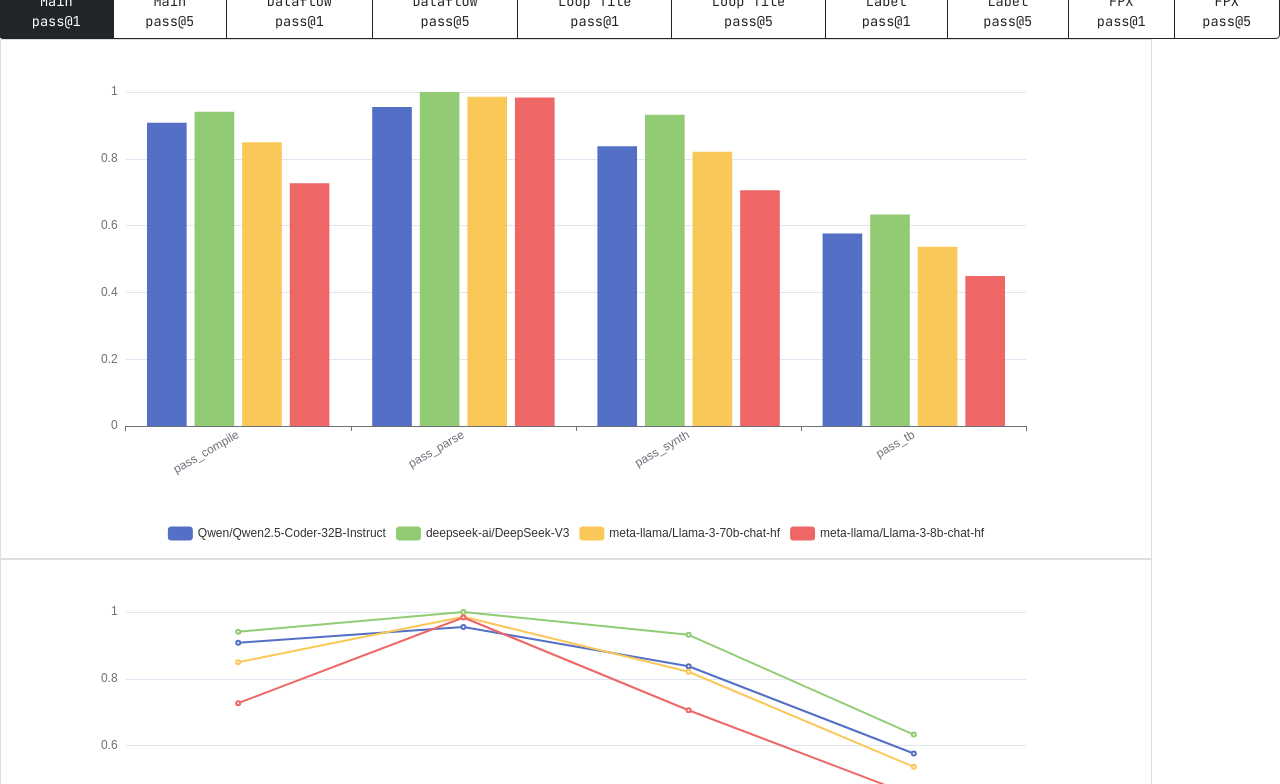
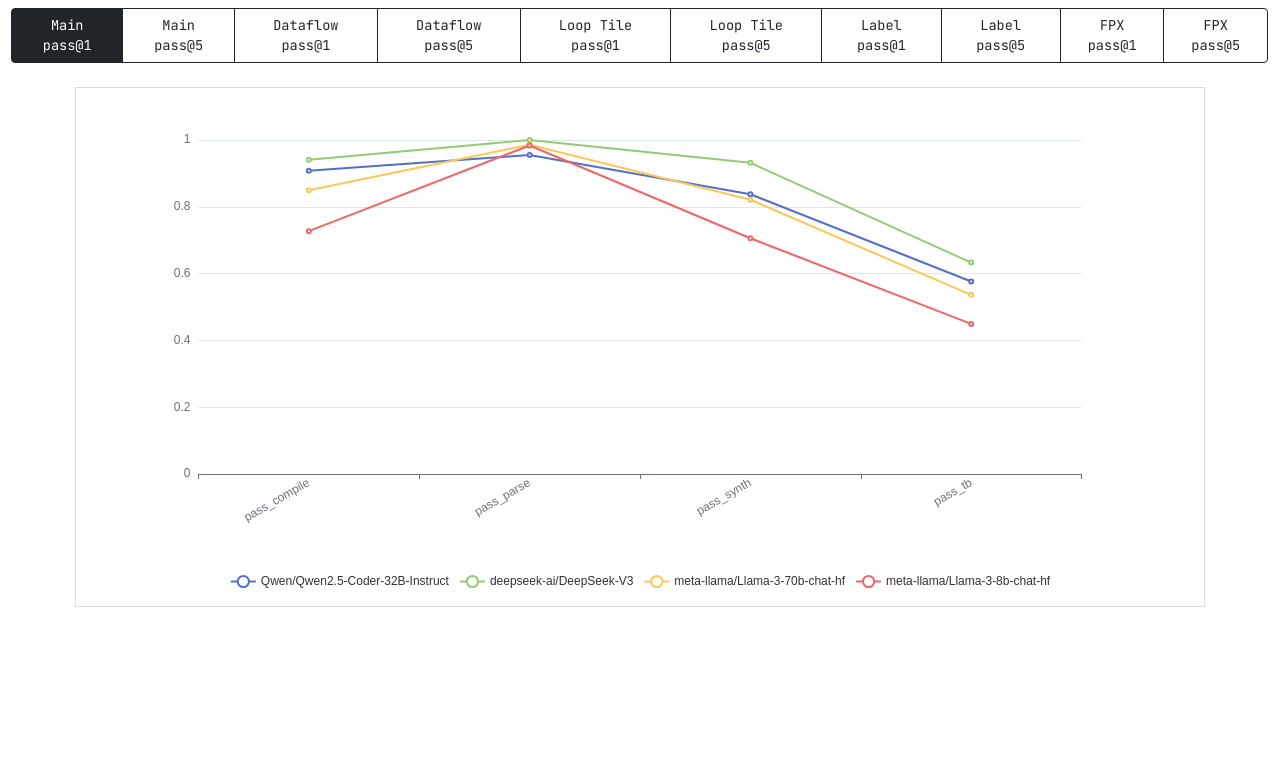
Before and after one commit to AriManjikian/hls-eval-benchmark, a plain HTML site: page index.html in a window 1280 px wide. Shown: the part 96-880 px from the top of the page. After the commit the page ends 800 px from the top, so only its background shows below. Drawn offline with nearby package versions, Linux system fonts and the light colour scheme.

Commit message:
line chart

```diff
--- a/index.html
+++ b/index.html
@@ -12,7 +12,7 @@
   <link rel="stylesheet" href="./styles.css">
 </head>
 <body>
-  <div class="">
+  <div class="container-fluid d-flex flex-column align-items-center gap-4">
     <h1 class="mt-4">HLS-Eval Benchmark</h1>
 
     <div class="btn-group" role="group" id="datasetButtons">
@@ -47,7 +47,6 @@
       <label class="btn btn-outline-dark" for="fpx-5">FPX pass@5</label>
     </div>
 
-    <div id="bar-chart" class="chart-card"></div>
     <div id="line-chart" class="chart-card"></div>
   </div>
 </body>
--- a/script.js
+++ b/script.js
@@ -1,4 +1,3 @@
-const barChart = echarts.init(document.getElementById("bar-chart"));
 const lineChart = echarts.init(document.getElementById("line-chart"));
 
 const DATASETS = {
@@ -17,45 +16,6 @@
     return { model, metric, k: Number(k), rate: Number(rate) };
   });
 }
-
-async function renderBarChart(datasetKey, passK) {
-  const data = await loadCSV(DATASETS[datasetKey]);
-  const metrics = [...new Set(data.map(d => d.metric))];
-  const models = [...new Set(data.map(d => d.model))];
-
-  const series = models.map(model => {
-    const passData = metrics.map(metric =>
-      data.find(d => d.model === model && d.metric === metric && d.k === passK)?.rate ?? 0
-    );
-    return {
-      name: model,
-      type: "bar",
-      data: passData
-    };
-  });
-
-  barChart.setOption({
-    tooltip: { trigger: "axis" },
-    legend: {
-      data: series.map(s => s.name),
-      type: 'scroll',
-      bottom: 0
-    },
-    grid: { bottom: 120, top: 40 },
-    xAxis: {
-      type: "category",
-      data: metrics,
-      axisLabel: { rotate: 30, interval: 0 }
-    },
-    yAxis: {
-      type: "value",
-      min: 0,
-      max: 1
-    },
-    series: series
-  });
-}
-
 async function renderLineChart(datasetKey, passK) {
   const data = await loadCSV(DATASETS[datasetKey]);
   const metrics = [...new Set(data.map(d => d.metric))];
@@ -107,5 +67,4 @@
   radio.addEventListener("change", updateCharts);
 });
 
-renderBarChart("main", 1);
 renderLineChart("main", 1);
--- a/styles.css
+++ b/styles.css
@@ -2,6 +2,10 @@
   font-family: "JetBrains Mono", monospace;
   background: #ffffff;
   color: #000;
+  display: flex;
+  flex-direction: column;
+  align-items: center;
+  justify-content: center;
 }
 
 h1 {
```
